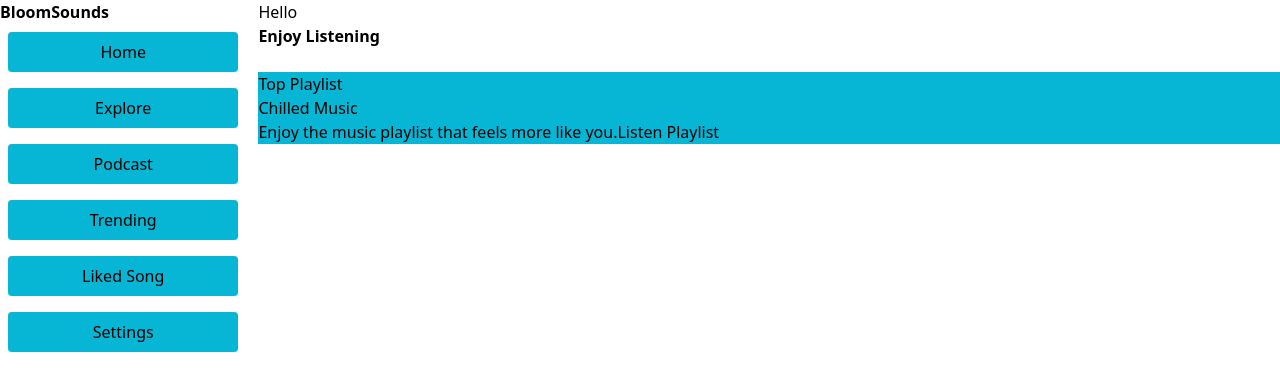
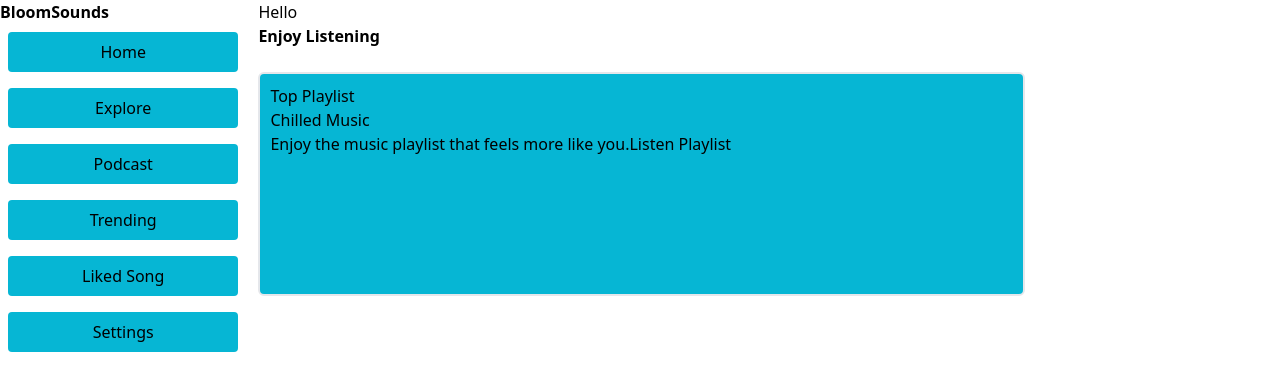
Before and after one commit to Carol254/bloom_music_app, an Angular app: page / in a window 1280 px wide. Shown: the top 390 px of the page. Built offline with nearby package versions, Linux system fonts and the light colour scheme.

Commit message:
added stylng to dashboard

```diff
--- a/src/app/dashboard/dashboard.component.html
+++ b/src/app/dashboard/dashboard.component.html
@@ -14,7 +14,7 @@
         <div class="text-1xl font-bold">Enjoy Listening
             <div> <input type="input"></div>
         </div>
-        <div class="bg-cyan-500 w-100">
+        <div class="border-2 p-2.5 rounded-md bg-cyan-500 w-3/4 h-56">
             <span>Top Playlist</span>
             <p>Chilled Music</p>
             <span>Enjoy the music playlist that feels more like you.</span>
```
